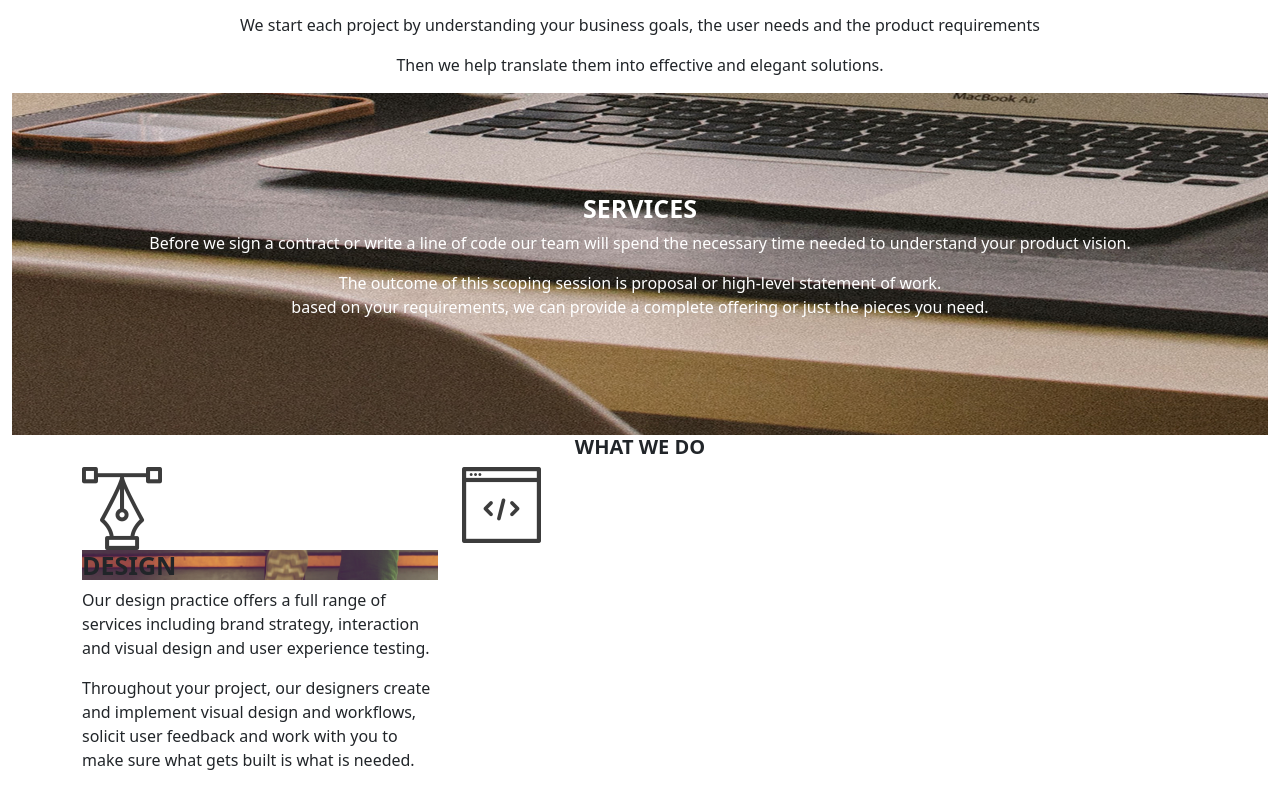
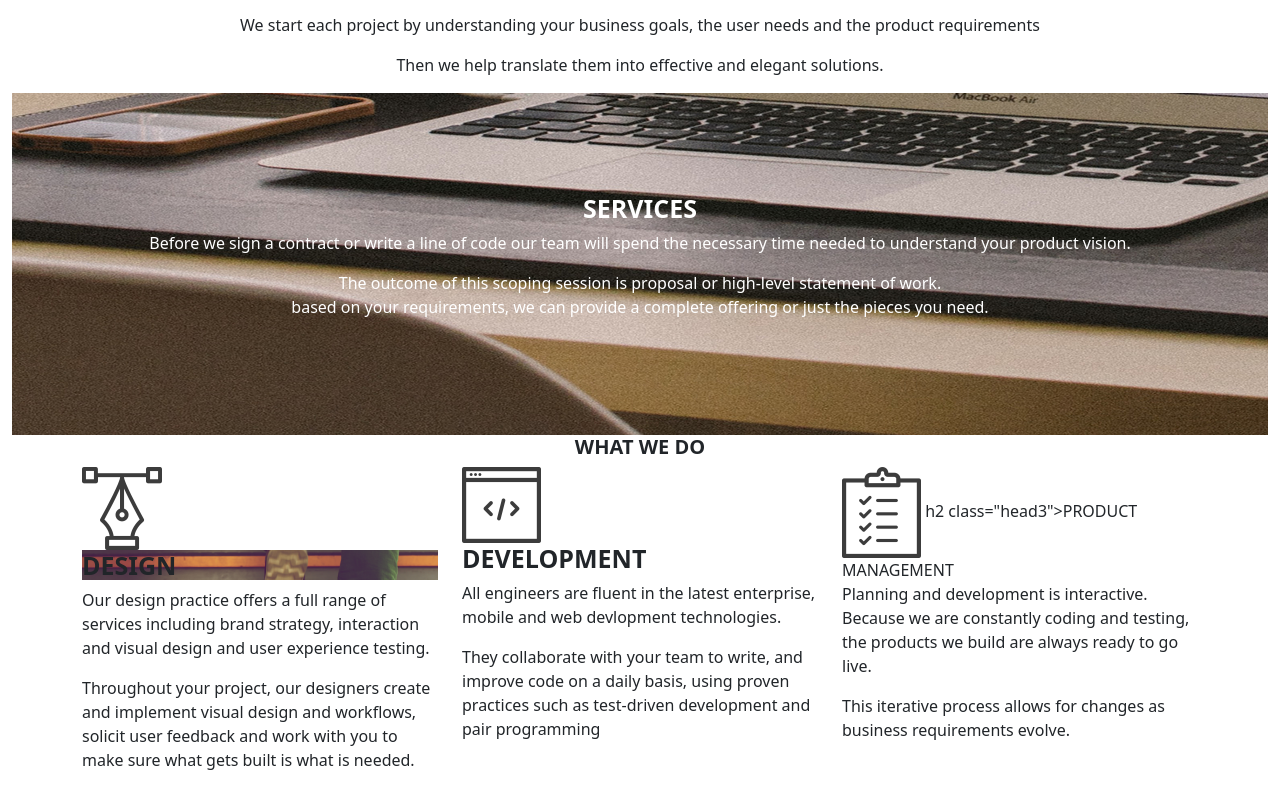
Before and after one commit to Maalim18/delani-studio, a plain HTML site: page index.html in a window 1280 px wide. Shown: the part 793-1581 px from the top of the page. Drawn offline with Linux system fonts and the light colour scheme.

Commit message:
add the images,headers and paragraph

```diff
--- a/index.html
+++ b/index.html
@@ -50,6 +50,17 @@
                 </div>
                 <div class="col-md-4">
                     <img src="/assets/services_icons/dev_icon.png">
+                    <h2 class="head2">DEVELOPMENT</h2>
+                    <p class="dev-info">All engineers are fluent in the latest enterprise, mobile and web devlopment technologies.</p>
+                    <p class="dev-info">They collaborate with your team to write, and improve code on a daily basis, using proven practices such as test-driven development and pair programming</p>
+                </div>
+                <div class="col-md-4">
+                    <img src="/assets/services_icons/product_icon.png">
+                    h2 class="head3">PRODUCT MANAGEMENT</h3>
+                    <p class="product-info">Planning and development is interactive. Because we are constantly coding and testing, the products we build are always ready to go live.</p>
+                    <p class="product-info">This iterative process allows for changes as business requirements evolve.</p>
+            </div>
+           </div>
                 </div>
 
 
```
